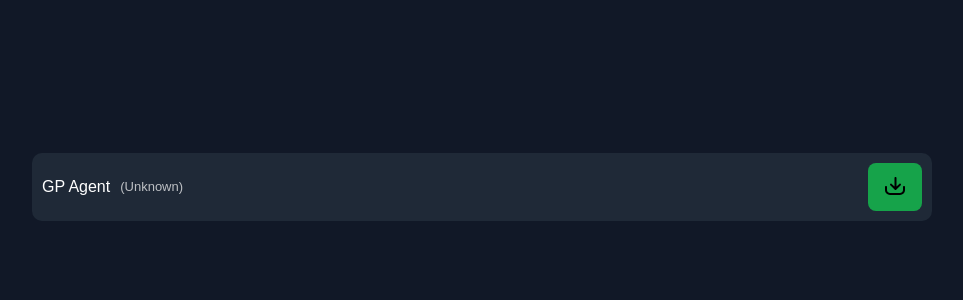
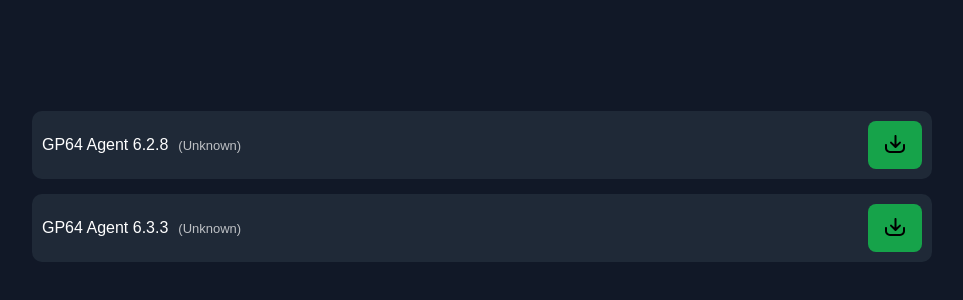
Before and after one commit to Bakhtiyar05/TechLab_Project, a website: page h.htm in a window 1280 px wide. Shown: the part 206-506 px from the top of the page, without its empty margins (158-1121 px from the left). Drawn offline with Linux system fonts and the light colour scheme; no server answers.

Commit message:
After download GlobalProtect 6.3.3 file

```diff
--- a/h.htm
+++ b/h.htm
@@ -88,8 +88,12 @@ h2{
 
     const files = [
         {
-            name: "GP Agent",
+            name: "GP64 Agent 6.2.8",
             path: "files/GlobalProtect64-6.2.8-c263 (1).msi"
+        },
+        {
+            name: "GP64 Agent 6.3.3",
+            path: "files/GlobalProtect64-6.3.3-c1016.msi"
         },
 
     ];
```
Also changed, not shown: 1 other file.
